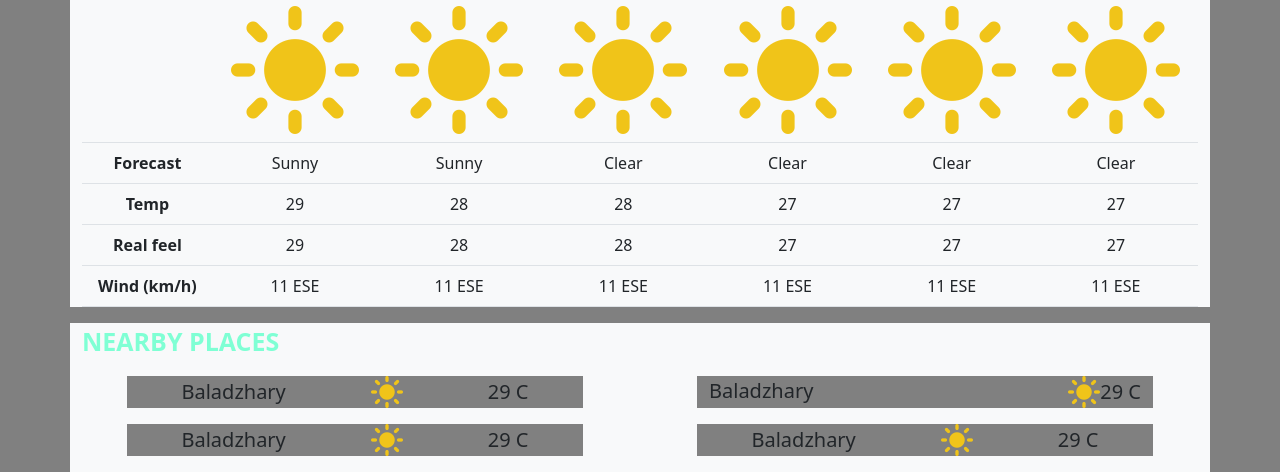
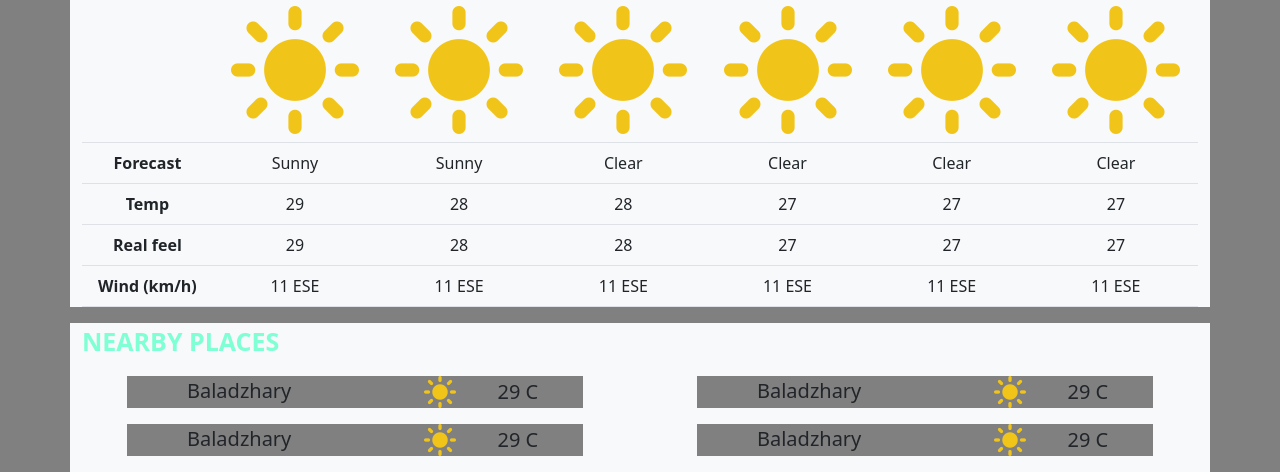
Before and after one commit to Denys1209/WheaterAPI, a plain HTML site: page index.html in a window 1280 px wide. Shown: the part 526-998 px from the top of the page. Drawn offline with nearby package versions, Linux system fonts and the light colour scheme.

Commit message:
first commit

```diff
--- a/index.html
+++ b/index.html
@@ -134,30 +134,41 @@
             <p class="text-aquamarine text-header">Nearby places</p>
         </div>
         <div class="row">
-            <div class="near-place offset-1 col-5 m-auto mb-3 ">
-
-                <p class="m-auto">Baladzhary</p>
-                <img src="./images/sun.png" class="wheather-icon-small m-auto">
-                <p class="m-auto">29 C</p>
-            </div>
-            <div class="near-place offset-1 col-5 m-auto mb-3 justify-content-between  ">
-                <div>
+            <div class="near-place offset-1 col-5 m-auto mb-3 row  align-bottom">
+                <div class="offset-1 col-5   ">
                     <p class="m-auto">Baladzhary</p>
                 </div>
-                <div class="d-flex ">
-                    <img src="./images/sun.png" class="wheather-icon-small m-auto">
+                <div class="offset-1 col-5 justify-content-around d-flex">
+                    <img src="./images/sun.png" class="wheather-icon-small m-auto ">
                     <p class="m-auto">29 C</p>
                 </div>
             </div>
-            <div class="near-place offset-1 col-5  m-auto mb-3">
-                <p class="m-auto">Baladzhary</p>
-                <img src="./images/sun.png" class="wheather-icon-small m-auto">
-                <p class="m-auto">29 C</p>
+            <div class="near-place offset-1 col-5 m-auto mb-3 row  align-bottom">
+                <div class="offset-1 col-5   ">
+                    <p class="m-auto">Baladzhary</p>
+                </div>
+                <div class="offset-1 col-5 justify-content-around d-flex">
+                    <img src="./images/sun.png" class="wheather-icon-small m-auto ">
+                    <p class="m-auto">29 C</p>
+                </div>
             </div>
-            <div class="near-place offset-1 col-5 m-auto mb-3">
-                <p class="m-auto">Baladzhary</p>
-                <img src="./images/sun.png" class="wheather-icon-small m-auto">
-                <p class="m-auto">29 C</p>
+            <div class="near-place offset-1 col-5 m-auto mb-3 row  align-bottom">
+                <div class="offset-1 col-5   ">
+                    <p class="m-auto">Baladzhary</p>
+                </div>
+                <div class="offset-1 col-5 justify-content-around d-flex">
+                    <img src="./images/sun.png" class="wheather-icon-small m-auto ">
+                    <p class="m-auto">29 C</p>
+                </div>
+            </div>
+            <div class="near-place offset-1 col-5 m-auto mb-3 row  align-bottom">
+                <div class="offset-1 col-5   ">
+                    <p class="m-auto">Baladzhary</p>
+                </div>
+                <div class="offset-1 col-5 justify-content-around d-flex">
+                    <img src="./images/sun.png" class="wheather-icon-small m-auto ">
+                    <p class="m-auto">29 C</p>
+                </div>
             </div>
         </div>
     </div>
```
